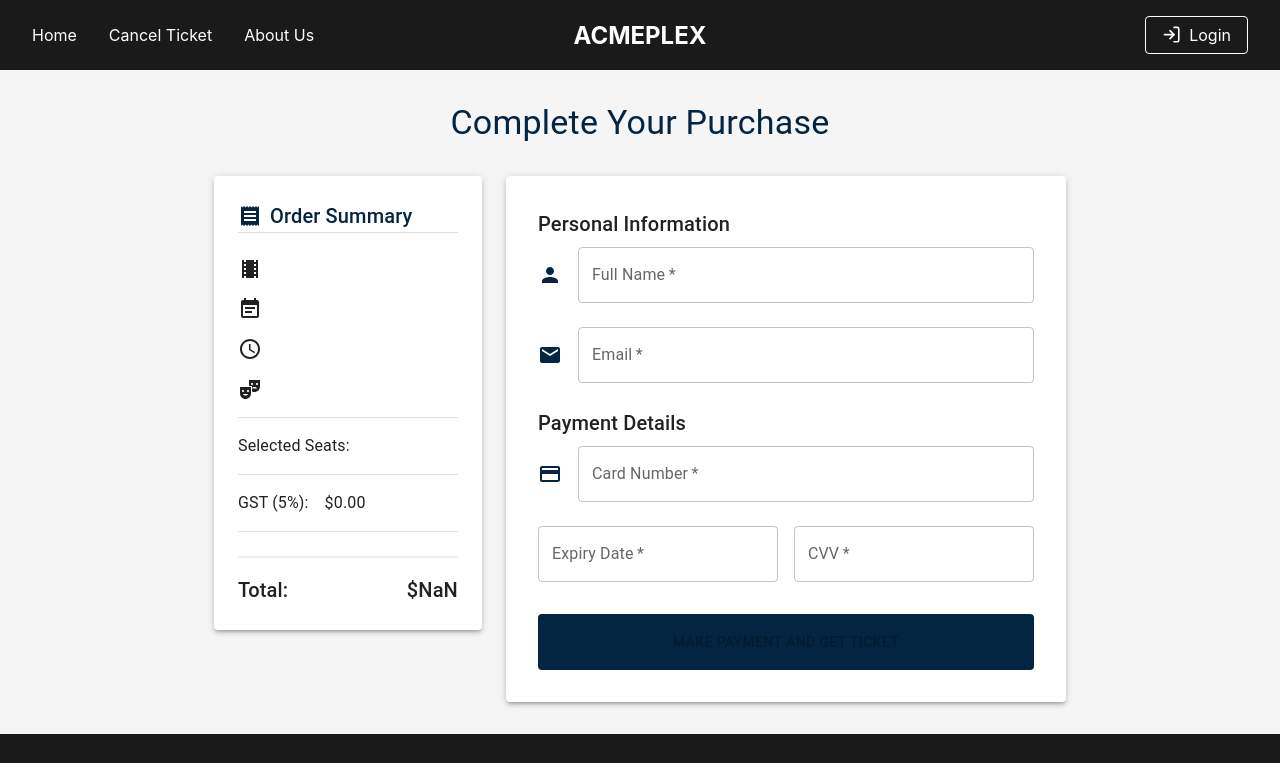
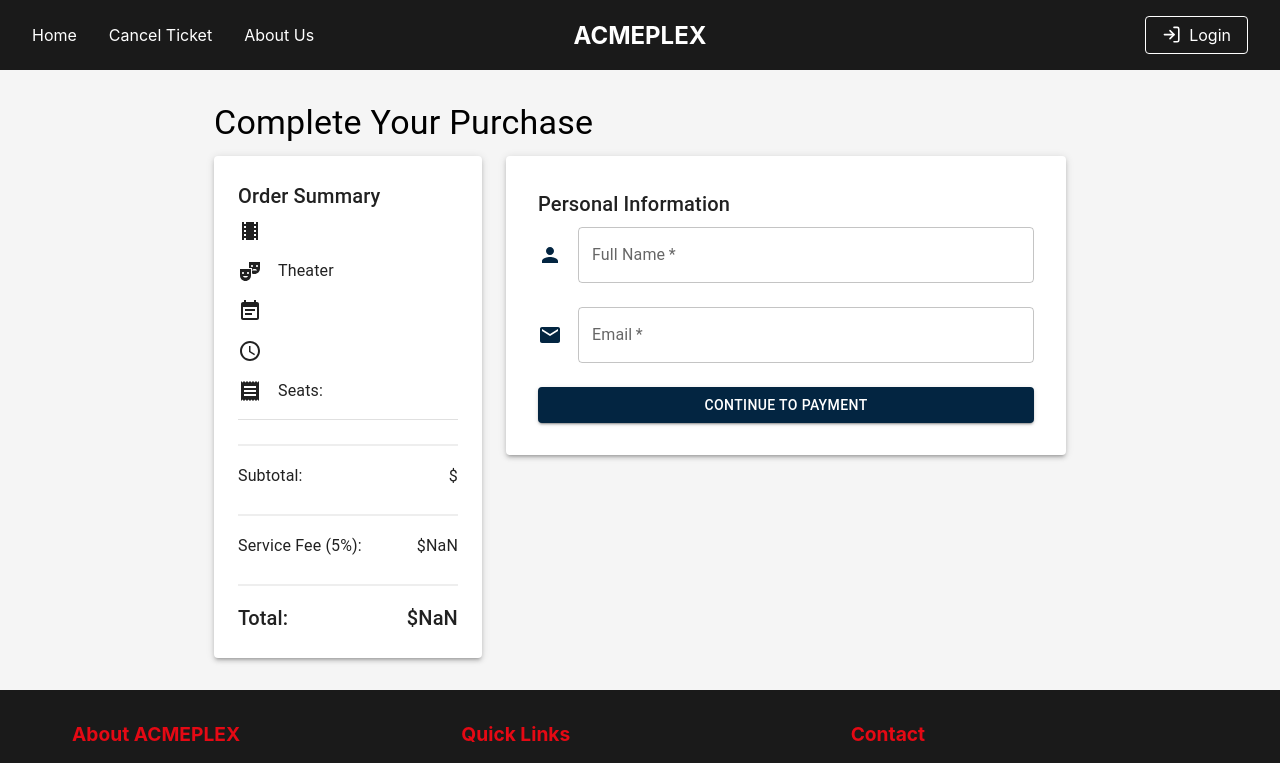
Before and after one commit to HenokL/acmeplex, a React (Create React App) app in the folder frontend/: page /payment in a window 1280 px wide. Shown: the top 763 px of the page. Built offline with nearby package versions, Linux system fonts and the light colour scheme.

Commit message:
Both payment method implemented

```diff
--- a/frontend/src/pages/Payment/Payment.jsx
+++ b/frontend/src/pages/Payment/Payment.jsx
@@ -5,8 +5,6 @@
 
 import React, { useEffect, useState } from "react";
 import { useLocation, useNavigate } from "react-router-dom";
-
-// Here I am importing a components from Material UI
 import {
   Container,
   Paper,
@@ -16,9 +14,9 @@ import {
   Box,
   Grid,
   Divider,
+  FormControlLabel,
+  Switch,
 } from "@mui/material";
-
-// Here I am importing some icons from Material UI
 import {
   Person,
   Email,
@@ -29,20 +27,23 @@ import {
   LocalMovies,
   Receipt,
 } from "@mui/icons-material";
-
 import Footer from "../../components/Footer/Footer";
 import "./Payment.css";
 import { useApi } from "../../hooks/useApi";
 
-// This will Renders payment form and order summary, handles payment processing
+
 const Payment = () => {
   const location = useLocation();
   const navigate = useNavigate();
   const ticketData = location.state?.ticketData;
+
+  console.log("Ticket Data:", ticketData);
   const [error, setError] = useState("");
   const [validationErrors, setValidationErrors] = useState({});
   const [submittedOnce, setSubmittedOnce] = useState(false);
   const [isGuest, setIsGuest] = useState(true);
+  const [showPaymentSection, setShowPaymentSection] = useState(false);
+  const [useCreditsForPayment, setUseCreditsForPayment] = useState(false);
 
   const [formData, setFormData] = useState({
     fullName: "",
@@ -51,6 +52,7 @@ const Payment = () => {
     expiryDate: "",
     cvv: "",
   });
+
   const {
     data,
     loading,
@@ -58,14 +60,16 @@ const Payment = () => {
     responseStatus,
     fetchData: book,
   } = useApi("api/tickets/book", "POST");
+
   const {
     data: credit,
     loading: creditLoading,
     error: creditError,
   } = useApi(
-    localStorage.getItem("email") ? `api/credits/${formData.email}` : "",
+    formData.email ? `api/credits/${formData.email}` : "",
     "GET"
   );
+
   const {
     data: deductedCredit,
     loading: deductCreditLoading,
@@ -81,20 +85,23 @@ const Payment = () => {
       [name]: value,
     }));
   };
-  // Form validation function
-  const validateForm = () => {
+
+  const validatePersonalInfo = () => {
     const errors = {};
-
     if (!formData.fullName) {
       errors.fullName = "Full Name is required.";
     }
-
     if (!formData.email) {
       errors.email = "Email is required.";
     } else if (!/\S+@\S+\.\S+/.test(formData.email)) {
       errors.email = "Email address is invalid.";
     }
+    return errors;
+  };
 
+  const validatePaymentInfo = () => {
+    const errors = {};
+    if (!useCreditsForPayment) {
       if (!formData.cardNumber) {
         errors.cardNumber = "Card Number is required.";
       } else if (!/^\d{16}$/.test(formData.cardNumber)) {
@@ -112,216 +119,179 @@ const Payment = () => {
       } else if (!/^\d{3}$/.test(formData.cvv)) {
         errors.cvv = "CVV must be 3 digits.";
       }
-
-    setValidationErrors(errors);
-    return Object.keys(errors).length === 0;
+    }
+    return errors;
   };
 
-  // Revalidate form when formData changes
-  useEffect(() => {
-    // Only validate the form if not all fields are empty
-    if (
-      Object.values(formData).some((value) => value.trim() !== "") &&
-      submittedOnce
-    ) {
-      validateForm();
+  const handlePersonalInfoSubmit = async () => {
+    const errors = validatePersonalInfo();
+    if (Object.keys(errors).length > 0) {
+      setValidationErrors(errors);
+      return;
     }
-  }, [formData]);
 
-  // Handle email box appearance
-  useEffect(() => {
-    const storedEmail = localStorage.getItem("email");
-    if (storedEmail) {
-      setIsGuest(false);
-      // Set email from localStorage if available
-      setFormData((prev) => ({
-        ...prev,
-        email: storedEmail,
-      }));
+    try {
+      const response = await fetch(`/api/credits/${formData.email}`);
+      const creditData = await response.json();
+      if (creditData > 0) {
+        setUseCreditsForPayment(true);
       }
-  }, []);
+      setShowPaymentSection(true);
+    } catch (error) {
+      console.error("Error checking credits:", error);
+      setShowPaymentSection(true);
+    }
+  };
 
-  // Handle data submission
   const handleSubmit = async (e) => {
     e.preventDefault();
-    setSubmittedOnce(true); // to prevent form validation when form is not submitted yet
-    if (!validateForm()) {
+    setSubmittedOnce(true);
+
+    const errors = {
+      ...validatePersonalInfo(),
+      ...validatePaymentInfo(),
+    };
+
+    if (Object.keys(errors).length > 0) {
+      setValidationErrors(errors);
       return;
     }
-    const ticketData = location.state.ticketData;
 
-    // Submit credit deduction for registered users
-    if (!isGuest) {
     try {
-        // Call the book API
-        const { result, status, error } = await deductCredit({
+      const totalAmount = ticketData.total * 1.05;
+
+      if (useCreditsForPayment) {
+        // Handle credit payment
+        const creditDeductionResult = await deductCredit({
           headers: { "Content-Type": "application/json" },
           body: {
-            email: localStorage.getItem("email"),
-            creditsUsed: Math.min(ticketData.total * 1.05, credit),
-          },
+            email: formData.email,
+            creditsUsed: Math.min(credit, totalAmount)
+          }
         });
-        // Handle response based on status
-        if (status === 200) {
-          if (result) {
-            // Redirect to the home page
-            console.log(result);
-            setError(result);
-          } else {
-            console.warn("No data returned by the API.");
+
+        if (creditDeductionResult.status === 200) {
+          // Here I set it to Generate the ticket number (1-99)
+          const ticketNumber = Math.floor(Math.random() * 99) + 1;
+
+          navigate("/confirmation", {
+            state: {
+              ticketData: {
+                ...ticketData,
+                ticketId: ticketNumber,
+                paymentMethod: 'CREDITS',
+                amountPaid: Math.min(credit, totalAmount)
               }
-        } else if (status === 400) {
-          // this should be "Insufficient credits. Current balance: 0.0" error!
-          setError(error);
-        } else if (status === 404) {
-          setError(error);
+            }
+          });
           return;
         } else {
-          setError(error || "Please try again later!");
-          return;
-        }
-      } catch (err) {
-        console.error("Error during login:", err);
-        setError(
-          "An unexpected error occurred. Please check your network connection and try again."
-        );
+          setError("Failed to process credit payment");
           return;
         }
       }
 
-    // Submit ticket creation
-    try {
+      // Handle card payment
       const requestBody = {
-        showtimeId: ticketData.showtimeId,
-        price: Math.max(ticketData?.total * 1.05 - credit, 0), // Ensure price is a float
+        showtimeId: Number(ticketData.showtimeId),
+        price: totalAmount,
         seats: ticketData.seats,
-        creditCardNumber: parseInt(formData.cardNumber), // Ensure creditCardNumber is an int
+        creditCardNumber: parseInt(formData.cardNumber),
         creditCardName: formData.fullName,
-        creditCardCV: parseInt(formData.cvv, 10), // Ensure creditCardCV is an int
-        email: formData.email,
+        creditCardCV: parseInt(formData.cvv, 10),
+        email: formData.email
       };
-      // Call the book API
+
       const { result, status, error } = await book({
         headers: { "Content-Type": "application/json" },
-        body: requestBody,
+        body: requestBody
       });
-      // Handle response based on status
+
       if (status === 201) {
-        if (result) {
-          // Redirect to the home page
-          const ticketData = {
-            ...location.state.ticketData, // Keep the existing properties
-            ticketId: result, // Add the new ticketId key-value pair
-          };
         navigate("/confirmation", {
           state: {
-              ticketData,
-            },
+            ticketData: {
+              ...ticketData,
+              ticketId: result,
+              paymentMethod: 'CARD',
+              amountPaid: totalAmount
+            }
+          }
         });
       } else {
-          console.warn("No data returned by the API.");
+        setError(error || "Payment failed");
       }
-      } else if (status === 404) {
-        setError(error);
-      } else {
-        setError(error || "Please try again later!");
+
+    } catch (err) {
+      console.error("Payment error:", err);
+      setError("An unexpected error occurred");
     }
-    } catch (err) {
-      console.error("Error during login:", err);
-      setError(
-        "An unexpected error occurred. Please check your network connection and try again."
-      );
-    }
-  };
-
-  const isFormValid = () => {
-    return Object.values(formData).every((value) => value.trim() !== "");
   };
 
   return (
     <div className="payment-page">
       <Container maxWidth="md" sx={{ my: 4 }}>
-        <Typography variant="h4" gutterBottom className="payment-title">
+        <Typography variant="h4" gutterBottom>
           Complete Your Purchase
         </Typography>
 
         <Grid container spacing={3}>
-          {/* Receipt Summary */}
+          {/* Receipt Section */}
           <Grid item xs={12} md={4}>
             <Paper elevation={3} className="receipt-section">
-              <Typography variant="h6" className="receipt-header">
-                <Receipt sx={{ mr: 1 }} />
+              <Typography variant="h6" gutterBottom>
                 Order Summary
               </Typography>
-              <Divider />
 
-              <Box className="receipt-details">
               <Box className="receipt-item">
               <LocalMovies />
               <Typography variant="body1">{ticketData?.movie}</Typography>
             </Box>
+
+              <Box className="receipt-item">
+                <TheaterComedy />
+                <Typography>Theater {ticketData?.theater}</Typography>
+              </Box>
               <Box className="receipt-item">
                 <EventNote />
-                  <Typography variant="body1">{ticketData?.date}</Typography>
+                <Typography>{ticketData?.date}</Typography>
               </Box>
               <Box className="receipt-item">
                 <AccessTime />
-                  <Typography variant="body1">{ticketData?.time}</Typography>
+                <Typography>{ticketData?.time}</Typography>
               </Box>
               <Box className="receipt-item">
-                  <TheaterComedy />
-                  <Typography variant="body1">{ticketData?.theater}</Typography>
-                </Box>
-
-                <Divider sx={{ my: 2 }} />
-
-                <Box className="receipt-item">
-                  <Typography variant="body1">Selected Seats:</Typography>
-                  <Typography variant="body1">
-                    {ticketData?.seatsAlphabetic.join(", ")}
+              <Receipt />
+              <Typography>
+                Seats: {
+                  ticketData?.seats?.map(seat =>
+                    typeof seat === 'object' ? seat.seatNumber || seat.label : seat
+                  ).join(", ")
+                }
               </Typography>
             </Box>
-
               <Divider sx={{ my: 2 }} />
-
-                {/* GST Calculation */}
-                <Box className="receipt-item">
-                  <Typography variant="body1">GST (5%):</Typography>
-                  <Typography variant="body1">
-                    ${((ticketData?.total || 0) * 0.05).toFixed(2)}
+              <Box className="receipt-total">
+                <Typography variant="subtitle1">Subtotal:</Typography>
+                <Typography variant="subtitle1">${ticketData?.total.toFixed(2)}</Typography>
+              </Box>
+              <Box className="receipt-total">
+                <Typography variant="subtitle1">Service Fee (5%):</Typography>
+                <Typography variant="subtitle1">
+                  ${(ticketData?.total * 0.05).toFixed(2)}
                 </Typography>
               </Box>
-
-                <Divider sx={{ my: 2 }} />
-
-                {/* Available Credit for registered users */}
-                {!isGuest && (
-                  <Box className="receipt-item">
-                    <Typography variant="body1">Available Credit:</Typography>
-                    {creditLoading ? (
-                      <Typography variant="body1">Loading...</Typography>
-                    ) : creditError ? (
-                      <Typography variant="body1" color="error">
-                        Error loading credit
-                      </Typography>
-                    ) : (
-                      <Typography variant="body1">${credit || 0}</Typography>
-                    )}
-                  </Box>
-                )}
-
-                {/* Updated Total with GST */}
               <Box className="receipt-total">
                 <Typography variant="h6">Total:</Typography>
                 <Typography variant="h6">
-                    ${Math.max(ticketData?.total * 1.05 - credit, 0)}
+                  ${(ticketData?.total * 1.05).toFixed(2)}
                 </Typography>
-                </Box>
               </Box>
             </Paper>
           </Grid>
 
-          {/* Payment Form */}
+
+          {/* Payment Form Section */}
           <Grid item xs={12} md={8}>
             <Paper elevation={3} className="payment-form">
               <form onSubmit={handleSubmit}>
@@ -337,12 +307,12 @@ const Payment = () => {
                     name="fullName"
                     value={formData.fullName}
                     onChange={handleInputChange}
-                    required
                     error={!!validationErrors.fullName}
                     helperText={validationErrors.fullName}
+                    required
                   />
                 </Box>
-                {isGuest && (
+
                 <Box className="form-field">
                   <Email className="field-icon" />
                   <TextField
@@ -352,13 +322,49 @@ const Payment = () => {
                     type="email"
                     value={formData.email}
                     onChange={handleInputChange}
-                      required
                     error={!!validationErrors.email}
                     helperText={validationErrors.email}
+                    required
+                    disabled={!isGuest}
+                  />
+                </Box>
+
+
+                {!showPaymentSection && (
+                  <Button
+                    variant="contained"
+                    fullWidth
+                    onClick={handlePersonalInfoSubmit}
+                    className="continue-button"
+                    sx={{
+                      backgroundColor: '#032541 !important',
+                      '&:hover': {
+                        backgroundColor: '#043658 !important',
+                      }
+                    }}
+                  >
+                    Continue to Payment
+                  </Button>
+                )}
+
+                {showPaymentSection && (
+                  <>
+                    {credit > 0 && (
+                      <Box sx={{ my: 2 }}>
+                        <FormControlLabel
+                          control={
+                            <Switch
+                              checked={useCreditsForPayment}
+                              onChange={(e) => setUseCreditsForPayment(e.target.checked)}
+                            />
+                          }
+                          label={`Use Available Credits ($${credit})`}
                         />
                       </Box>
                     )}
 
+                    {(!useCreditsForPayment || credit < ticketData?.total * 1.05) && (
+                      <>
                         <Typography variant="h6" gutterBottom sx={{ mt: 3 }}>
                           Payment Details
                         </Typography>
@@ -371,9 +377,9 @@ const Payment = () => {
                             name="cardNumber"
                             value={formData.cardNumber}
                             onChange={handleInputChange}
-                    required
                             error={!!validationErrors.cardNumber}
                             helperText={validationErrors.cardNumber}
+                            required={!useCreditsForPayment}
                           />
                         </Box>
 
@@ -386,9 +392,9 @@ const Payment = () => {
                               placeholder="MM/YY"
                               value={formData.expiryDate}
                               onChange={handleInputChange}
-                      required
                               error={!!validationErrors.expiryDate}
                               helperText={validationErrors.expiryDate}
+                              required={!useCreditsForPayment}
                             />
                           </Grid>
                           <Grid item xs={6}>
@@ -399,25 +405,32 @@ const Payment = () => {
                               type="password"
                               value={formData.cvv}
                               onChange={handleInputChange}
-                      required
                               error={!!validationErrors.cvv}
                               helperText={validationErrors.cvv}
+                              required={!useCreditsForPayment}
                             />
                           </Grid>
                         </Grid>
+                      </>
+                    )}
 
-                {/* Display general error message */}
-                {error && <span className="error-message">{error}</span>}
+                    {error && (
+                      <Typography color="error" sx={{ mt: 2 }}>
+                        {error}
+                      </Typography>
+                    )}
 
                     <Button
                       type="submit"
                       variant="contained"
                       fullWidth
-                  disabled={!isFormValid()}
                       className="submit-button"
+                      sx={{ mt: 3 }}
                     >
-                  Make Payment and Get Ticket
+                      Complete Payment
                     </Button>
+                  </>
+                )}
               </form>
             </Paper>
           </Grid>
```
Lines whose indentation alone changed are shown as unchanged.
